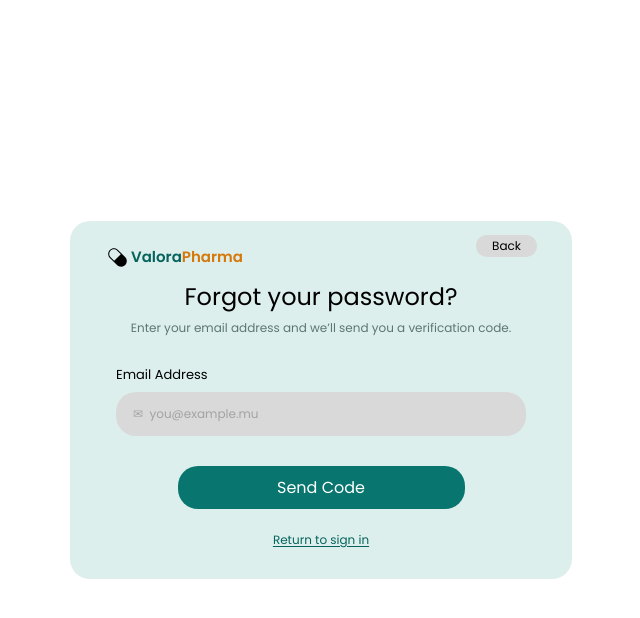
After one commit to shahilgobin-ctrl/Valora_Pharma, a Django app: page /password/forgot/ in a window 1280 px wide. The commit adds this page. Shown: the top 618 px of the page, without its empty margins (319-959 px from the left). Run offline with Django 5.2, Linux system fonts and the light colour scheme.

Commit message:
Add email-code password recovery and terms consent

```diff
--- a/backend/accounts/forms.py
+++ b/backend/accounts/forms.py
@@ -20,6 +20,11 @@ class RegistrationForm(forms.ModelForm):
     password = forms.CharField(
         strip=False, widget=forms.PasswordInput, label="Password",
         help_text="Use at least 8 characters. Avoid common or entirely numeric passwords.",
+    )
+    agree_terms = forms.BooleanField(
+        required=True,
+        label="I agree to the Terms and Conditions",
+        error_messages={"required": "You must agree to the Terms and Conditions."},
     )
 
     class Meta:
@@ -95,3 +100,39 @@ class LoginForm(forms.Form):
                 raise ValidationError("Invalid email or password. Staff accounts must be approved before signing in.")
             self.user = user
         return cleaned
+
+
+class PasswordResetRequestForm(forms.Form):
+    email = forms.EmailField(label="Email Address")
+
+    def clean_email(self):
+        return canonical_email(self.cleaned_data["email"])
+
+
+class PasswordResetVerifyForm(forms.Form):
+    code = forms.RegexField(
+        regex=r"^\d{6}$", label="Verification Code",
+        error_messages={"invalid": "Enter the six-digit code from your email."},
+    )
+
+
+class PasswordResetNewPasswordForm(forms.Form):
+    new_password1 = forms.CharField(strip=False, widget=forms.PasswordInput, label="New Password")
+    new_password2 = forms.CharField(strip=False, widget=forms.PasswordInput, label="Confirm New Password")
+
+    def __init__(self, *args, user=None, **kwargs):
+        self.user = user
+        super().__init__(*args, **kwargs)
+
+    def clean(self):
+        cleaned = super().clean()
+        password1 = cleaned.get("new_password1")
+        password2 = cleaned.get("new_password2")
+        if password1 and password2 and password1 != password2:
+            self.add_error("new_password2", "The passwords do not match.")
+        if password1:
+            try:
+                validate_password(password1, self.user)
+            except ValidationError as error:
+                self.add_error("new_password1", error)
+        return cleaned
--- a/backend/accounts/urls.py
+++ b/backend/accounts/urls.py
@@ -8,4 +8,11 @@ urlpatterns = [
     path("staff/login/", views.login_view, {"staff": True}, name="staff_login"),
     path("staff/register/", views.register_view, {"staff": True}, name="staff_register"),
     path("logout/", views.logout_view, name="logout"),
+    path("password/forgot/", views.password_forgot_view, name="password_forgot"),
+    path("password/verify/", views.password_verify_view, name="password_verify"),
+    path("password/new/", views.password_new_view, name="password_new"),
+    path("staff/password/forgot/", views.password_forgot_view, {"staff": True}, name="staff_password_forgot"),
+    path("staff/password/verify/", views.password_verify_view, {"staff": True}, name="staff_password_verify"),
+    path("staff/password/new/", views.password_new_view, {"staff": True}, name="staff_password_new"),
+    path("terms/", views.terms_view, name="terms"),
 ]
--- a/backend/accounts/views.py
+++ b/backend/accounts/views.py
@@ -1,13 +1,31 @@
+import hashlib
+import logging
+import secrets
+import uuid
+from datetime import timedelta
+
+from django.conf import settings
 from django.contrib import messages
 from django.contrib.auth import login, logout
+from django.core.cache import cache
+from django.core.mail import send_mail
 from django.db import IntegrityError, transaction
 from django.shortcuts import redirect, render
 from django.urls import reverse
+from django.utils import timezone
+from django.utils.crypto import constant_time_compare, salted_hmac
 from django.views.decorators.cache import never_cache
-from django.views.decorators.http import require_http_methods, require_POST
-from .forms import LoginForm, RegistrationForm
-from .models import User
+from django.views.decorators.http import require_GET, require_http_methods, require_POST
+from .forms import (
+    LoginForm, PasswordResetNewPasswordForm, PasswordResetRequestForm,
+    PasswordResetVerifyForm, RegistrationForm,
+)
+from .models import PasswordResetChallenge, TERMS_VERSION, User
 from .rate_limit import is_limited, key_for_request, record_failure, reset_failures
+
+logger = logging.getLogger(__name__)
+RESET_SESSION_KEY = "password_reset_flow"
+INVALID_CODE_MESSAGE = "The code is invalid or expired. Request a new code if needed."
 
 def flow_context(request, staff):
     account_type = User.AccountType.STAFF if staff else User.AccountType.CUSTOMER
@@ -16,6 +34,8 @@ def flow_context(request, staff):
         "authenticated": request.user.is_authenticated and request.user.account_type == account_type,
         "login_url": reverse("accounts:staff_login" if staff else "accounts:login"),
         "register_url": reverse("accounts:staff_register" if staff else "accounts:register"),
+        "password_forgot_url": reverse("accounts:staff_password_forgot" if staff else "accounts:password_forgot"),
+        "terms_url": reverse("accounts:terms") + ("?from=staff" if staff else ""),
     }
 
 @never_cache
@@ -54,6 +74,8 @@ def register_view(request, staff=False):
                 user.is_active = not staff
                 user.is_staff = False
                 user.is_superuser = False
+                user.terms_accepted_at = timezone.now()
+                user.terms_version = TERMS_VERSION
                 user.save()
         except IntegrityError:
             # The database catches two registrations arriving at once.
@@ -74,3 +96,193 @@ def logout_view(request):
     logout(request)
     messages.success(request, "You have signed out.")
     return redirect("accounts:staff_login" if staff else "accounts:login")
+
+
+def _reset_route(staff, stage):
+    prefix = "staff_password_" if staff else "password_"
+    return reverse("accounts:" + prefix + stage)
+
+
+def _code_hash(token, code):
+    return salted_hmac("accounts.password-reset-code", f"{token}:{code}").hexdigest()
+
+
+def _reset_request_allowed(request, account_type, email):
+    # Apply the same limits before looking up an account, including unknown emails.
+    email_key = "password-reset-email:" + hashlib.sha256(f"{account_type}:{email}".encode()).hexdigest()
+    ip = request.META.get("REMOTE_ADDR", "unknown")
+    ip_key = "password-reset-ip:" + hashlib.sha256(ip.encode()).hexdigest()
+    if cache.get(ip_key, 0) >= settings.PASSWORD_RESET_IP_LIMIT:
+        return False
+    if not cache.add(email_key, 1, timeout=settings.PASSWORD_RESET_REQUEST_COOLDOWN_SECONDS):
+        return False
+    if not cache.add(ip_key, 1, timeout=settings.PASSWORD_RESET_IP_WINDOW_SECONDS):
+        try:
+            cache.incr(ip_key)
+        except ValueError:
+            cache.add(ip_key, 1, timeout=settings.PASSWORD_RESET_IP_WINDOW_SECONDS)
+    return True
+
+
+def _reset_flow(request, account_type):
+    flow = request.session.get(RESET_SESSION_KEY)
+    if not isinstance(flow, dict) or flow.get("account_type") != account_type:
+        return None
+    try:
+        uuid.UUID(flow.get("token", ""))
+    except (TypeError, ValueError, AttributeError):
+        return None
+    return flow
+
+
+def _challenge(request, account_type):
+    flow = _reset_flow(request, account_type)
+    if flow is None:
+        return None
+    return PasswordResetChallenge.objects.select_related("user").filter(
+        token=flow["token"], account_type=account_type,
+    ).first()
+
+
+def _usable_challenge(challenge, account_type, *, verified=False):
+    if not challenge or challenge.account_type != account_type:
+        return False
+    if challenge.consumed_at or challenge.expires_at <= timezone.now():
+        return False
+    if challenge.attempts >= settings.PASSWORD_RESET_MAX_ATTEMPTS:
+        return False
+    if not challenge.user.is_active or challenge.user.account_type != account_type:
+        return False
+    return bool(challenge.verified_at) if verified else not challenge.verified_at
+
+
+@never_cache
+@require_http_methods(["GET", "POST"])
+def password_forgot_view(request, staff=False):
+    account_type = User.AccountType.STAFF if staff else User.AccountType.CUSTOMER
+    form = PasswordResetRequestForm(request.POST if request.method == "POST" else None)
+    if request.method == "POST" and form.is_valid():
+        email = form.cleaned_data["email"]
+        old_flow = _reset_flow(request, account_type)
+        token = (old_flow.get("token") if old_flow and old_flow.get("email") == email
+                 else str(uuid.uuid4()))
+        if _reset_request_allowed(request, account_type, email):
+            user = User.objects.filter(email=email, account_type=account_type, is_active=True).first()
+            if user:
+                code = f"{secrets.randbelow(1_000_000):06d}"
+                expiry = timezone.now() + timedelta(seconds=settings.PASSWORD_RESET_CODE_TTL_SECONDS)
+                challenge = PasswordResetChallenge.objects.create(
+                    user=user, account_type=account_type, code_hash="", expires_at=expiry,
+                )
+                challenge.code_hash = _code_hash(challenge.token, code)
+                challenge.save(update_fields=["code_hash"])
+                try:
+                    send_mail(
+                        "ValoraPharma password reset code",
+                        f"Your ValoraPharma password reset code is {code}. "
+                        f"It expires in {settings.PASSWORD_RESET_CODE_TTL_SECONDS // 60} minutes. "
+                        "If you did not request this, you can ignore this email.",
+                        settings.DEFAULT_FROM_EMAIL, [user.email], fail_silently=False,
+                    )
+                except Exception:
+                    logger.exception("Password reset email delivery failed")
+                    challenge.delete()
+                else:
+                    PasswordResetChallenge.objects.filter(
+                        user=user, consumed_at__isnull=True,
+                    ).exclude(pk=challenge.pk).update(consumed_at=timezone.now())
+                    token = str(challenge.token)
+        request.session[RESET_SESSION_KEY] = {
+            "account_type": account_type, "email": email, "token": token, "attempts": 0,
+        }
+        messages.success(request, "If an eligible account exists, we have sent a verification code to that email address.")
+        if _usable_challenge(_challenge(request, account_type), account_type, verified=True):
+            return redirect(_reset_route(staff, "new"))
+        return redirect(_reset_route(staff, "verify"))
+    context = flow_context(request, staff)
+    context.update(form=form, back_url=context["login_url"])
+    return render(request, "accounts/password_forgot.html", context)
+
+
+@never_cache
+@require_http_methods(["GET", "POST"])
+def password_verify_view(request, staff=False):
+    account_type = User.AccountType.STAFF if staff else User.AccountType.CUSTOMER
+    flow = _reset_flow(request, account_type)
+    if flow is None:
+        return redirect(_reset_route(staff, "forgot"))
+    challenge = _challenge(request, account_type)
+    if _usable_challenge(challenge, account_type, verified=True):
+        return redirect(_reset_route(staff, "new"))
+    if challenge and not _usable_challenge(challenge, account_type):
+        request.session.pop(RESET_SESSION_KEY, None)
+        messages.error(request, INVALID_CODE_MESSAGE)
+        return redirect(_reset_route(staff, "forgot"))
+    if flow.get("attempts", 0) >= settings.PASSWORD_RESET_MAX_ATTEMPTS:
+        request.session.pop(RESET_SESSION_KEY, None)
+        messages.error(request, INVALID_CODE_MESSAGE)
+        return redirect(_reset_route(staff, "forgot"))
+    form = PasswordResetVerifyForm(request.POST if request.method == "POST" else None)
+    if request.method == "POST" and form.is_valid():
+        if challenge:
+            with transaction.atomic():
+                challenge = PasswordResetChallenge.objects.select_for_update().select_related("user").get(pk=challenge.pk)
+                if _usable_challenge(challenge, account_type) and constant_time_compare(
+                    challenge.code_hash, _code_hash(challenge.token, form.cleaned_data["code"]),
+                ):
+                    challenge.verified_at = timezone.now()
+                    challenge.save(update_fields=["verified_at"])
+                    return redirect(_reset_route(staff, "new"))
+                if _usable_challenge(challenge, account_type):
+                    challenge.attempts += 1
+                    challenge.save(update_fields=["attempts"])
+        else:
+            flow["attempts"] = flow.get("attempts", 0) + 1
+            request.session[RESET_SESSION_KEY] = flow
+        form.add_error("code", INVALID_CODE_MESSAGE)
+    context = flow_context(request, staff)
+    context.update(form=form, back_url=_reset_route(staff, "forgot"))
+    return render(request, "accounts/password_verify.html", context)
+
+
+@never_cache
+@require_http_methods(["GET", "POST"])
+def password_new_view(request, staff=False):
+    account_type = User.AccountType.STAFF if staff else User.AccountType.CUSTOMER
+    challenge = _challenge(request, account_type)
+    if not _usable_challenge(challenge, account_type, verified=True):
+        request.session.pop(RESET_SESSION_KEY, None)
+        messages.error(request, "Start password recovery again to set a new password.")
+        return redirect(_reset_route(staff, "forgot"))
+    form = PasswordResetNewPasswordForm(
+        request.POST if request.method == "POST" else None, user=challenge.user,
+    )
+    if request.method == "POST" and form.is_valid():
+        with transaction.atomic():
+            locked = PasswordResetChallenge.objects.select_for_update().select_related("user").get(pk=challenge.pk)
+            if not _usable_challenge(locked, account_type, verified=True):
+                request.session.pop(RESET_SESSION_KEY, None)
+                messages.error(request, "Start password recovery again to set a new password.")
+                return redirect(_reset_route(staff, "forgot"))
+            locked.user.set_password(form.cleaned_data["new_password1"])
+            locked.user.save(update_fields=["password"])
+            locked.consumed_at = timezone.now()
+            locked.save(update_fields=["consumed_at"])
+            PasswordResetChallenge.objects.filter(
+                user=locked.user, consumed_at__isnull=True,
+            ).exclude(pk=locked.pk).update(consumed_at=timezone.now())
+        logout(request)
+        messages.success(request, "Your password has been changed. Sign in with your new password.")
+        return redirect("accounts:staff_login" if staff else "accounts:login")
+    context = flow_context(request, staff)
+    context.update(form=form, back_url=_reset_route(staff, "forgot"))
+    return render(request, "accounts/password_new.html", context)
+
+
+@never_cache
+@require_GET
+def terms_view(request):
+    staff = request.GET.get("from") == "staff"
+    context = flow_context(request, staff)
+    context.update(form=None, back_url=context["register_url"], terms_version=TERMS_VERSION)
+    return render(request, "accounts/terms.html", context)
--- a/frontend/static/accounts/auth.css
+++ b/frontend/static/accounts/auth.css
@@ -143,3 +143,33 @@ input[aria-invalid=true],select[aria-invalid=true]{box-shadow:0 0 0 2px var(--er
 }
 @media(max-width:405px){.register-pair{grid-template-columns:1fr;row-gap:14px}}
 @media(prefers-reduced-motion:reduce){*{scroll-behavior:auto}}
+
+/* Account recovery and consent use the same colors, fields and buttons as sign in. */
+.login-page-back{position:absolute;z-index:2;top:27px;right:28px;width:70px;height:30px}
+.login-form-options{display:flex;justify-content:flex-end;margin-top:10px}
+.forgot-link{display:inline-flex;align-items:center;justify-content:center;min-height:30px;padding:5px 14px;border-radius:20px;background:var(--teal);color:#fff;font-family:Poppins,Arial,sans-serif;font-size:12px;line-height:1.25}
+.forgot-link:hover{background:#06645e;color:#fff;text-decoration:none}
+.login-form .login-submit{margin-top:17px}
+.register-consent{margin-top:18px}
+.register-consent label{display:flex;align-items:flex-start;gap:10px;font-size:12px;line-height:1.5;cursor:pointer}
+.register-consent input[type=checkbox]{flex:none;width:18px;height:18px;min-width:18px;margin:1px 0 0;accent-color:var(--teal);cursor:pointer}
+.register-consent a{color:var(--brand);text-decoration:underline;text-underline-offset:2px}
+.register-consent .field-errors{margin-left:28px}
+.register-form .register-submit{margin-top:24px}
+.recovery-card,.terms-card{min-height:0;padding-bottom:30px}
+.recovery-subtitle{text-align:center;font-size:12px;color:#5c7772}
+.recovery-form{margin-top:28px}
+.recovery-form .register-field input{height:44px;padding-left:17px}
+.recovery-form .password-control input{padding-right:48px}
+.recovery-field-spaced{margin-top:20px}
+.recovery-submit{width:min(287px,100%);min-height:43px;margin:30px auto 0;border-radius:20px;font-size:16px}
+.recovery-footer{margin-top:22px;text-align:center;font-size:12px;line-height:1.5}
+.recovery-footer a{color:var(--brand);text-decoration:underline;text-underline-offset:2px}
+.terms-card{width:min(640px,100%)}
+.terms-content{max-width:520px;margin:24px auto 0;font-size:13px;line-height:1.65}
+.terms-content h2{margin:20px 0 5px;font-size:17px;font-weight:600}
+.terms-draft{padding:12px 14px;background:#f3faf7;border-left:3px solid var(--teal);border-radius:8px}
+.terms-return{display:flex;align-items:center;justify-content:center;width:min(287px,100%);min-height:43px;margin:28px auto 0;border-radius:20px;font-size:16px}
+.terms-return:hover{color:#fff;text-decoration:none}
+@media(max-width:760px){.login-page-back{top:26px;right:20px}}
+@media(max-width:480px){.recovery-card,.terms-card{min-height:0}.terms-content{font-size:12px}}
--- a/frontend/templates/accounts/base.html
+++ b/frontend/templates/accounts/base.html
@@ -6,7 +6,7 @@
   <meta name="viewport" content="width=device-width, initial-scale=1">
   <meta name="theme-color" content="#cfebdf">
   <title>{% block title %}Pharmacy Portal{% endblock %}</title>
-  <link rel="stylesheet" href="{% static 'accounts/auth.css' %}?v=20260929-1">
+  <link rel="stylesheet" href="{% static 'accounts/auth.css' %}?v=20261024-1">
   <script src="{% static 'accounts/auth.js' %}" defer></script>
 </head>
 <body class="{% block body_class %}{% endblock %}">
--- a/frontend/templates/accounts/login.html
+++ b/frontend/templates/accounts/login.html
@@ -4,6 +4,7 @@
 {% block body_class %}login-page{% if is_staff_flow %} login-page--staff{% endif %}{% endblock %}
 {% block content %}
 <main class="login-layout">
+  {% if is_staff_flow %}<a class="back-link login-page-back" href="{% url 'accounts:login' %}">Back</a>{% endif %}
   <div class="login-background" aria-hidden="true"><img src="{% static 'accounts/assets/login-background.png' %}" alt=""></div>
   <div class="login-brand brand"><img src="{% static 'accounts/assets/pill-login.svg' %}" alt=""><span>Valora<span class="brand-accent">Pharma</span></span></div>
   <div class="pharmacy-photo" aria-hidden="true"><img src="{% static 'accounts/assets/pharmacy-shelves.png' %}" alt=""></div>
@@ -41,6 +42,7 @@
           </div>
           {% if form.password.errors %}<div class="field-errors" id="password-errors">{% for error in form.password.errors %}<p>{{ error }}</p>{% endfor %}</div>{% endif %}
         </div>
+        <div class="login-form-options"><a class="forgot-link" href="{{ password_forgot_url }}">Forgot password?</a></div>
         <button class="primary-button login-submit" type="submit">Sign In</button>
       </form>
       {% endif %}
--- /dev/null
+++ b/frontend/templates/accounts/password_forgot.html
@@ -0,0 +1,25 @@
+{% extends 'accounts/base.html' %}
+{% load static %}
+{% block title %}Forgot Password · ValoraPharma{% endblock %}
+{% block body_class %}registration-page recovery-page{% endblock %}
+{% block content %}
+<main class="register-card recovery-card" aria-labelledby="recovery-title">
+  <header class="register-header">
+    <a class="register-brand brand" href="{{ login_url }}" aria-label="ValoraPharma sign in"><img src="{% static 'accounts/assets/pill-register.svg' %}" alt=""><span>Valora<span class="brand-accent">Pharma</span></span></a>
+    <a class="back-link" href="{{ back_url }}">Back</a>
+  </header>
+  <h1 id="recovery-title">Forgot your password?</h1>
+  <p class="register-subtitle recovery-subtitle">Enter your {% if is_staff_flow %}staff {% endif %}email address and we’ll send you a verification code.</p>
+  {% include 'accounts/feedback.html' %}
+  <form class="register-form recovery-form" method="post">
+    {% csrf_token %}
+    <div class="register-field">
+      <label for="id_email">Email Address</label>
+      <input id="id_email" name="email" type="email" autocomplete="email" placeholder="✉  you@example.mu" value="{{ form.email.value|default_if_none:'' }}" required maxlength="254"{% if form.email.errors %} aria-invalid="true" aria-describedby="email-errors"{% endif %}>
+      {% if form.email.errors %}<div class="field-errors" id="email-errors">{% for error in form.email.errors %}<p>{{ error }}</p>{% endfor %}</div>{% endif %}
+    </div>
+    <button class="primary-button recovery-submit" type="submit">Send Code</button>
+  </form>
+  <p class="recovery-footer"><a href="{{ login_url }}">Return to sign in</a></p>
+</main>
+{% endblock %}
--- a/frontend/templates/accounts/register.html
+++ b/frontend/templates/accounts/register.html
@@ -52,6 +52,10 @@
       <div class="password-control"><input id="id_password" name="password" type="password" autocomplete="new-password" placeholder="🔒  Create a password" required{% if form.password.errors %} aria-invalid="true" aria-describedby="password-errors"{% endif %}><button class="password-toggle" type="button" aria-label="Show password" aria-controls="id_password" aria-pressed="false" data-password-toggle><span aria-hidden="true">👁</span></button></div>
       {% if form.password.errors %}<div class="field-errors" id="password-errors">{% for error in form.password.errors %}<p>{{ error }}</p>{% endfor %}</div>{% endif %}
     </div>
+    <div class="register-consent">
+      <label for="id_agree_terms"><input id="id_agree_terms" name="agree_terms" type="checkbox" required{% if form.agree_terms.value %} checked{% endif %}{% if form.agree_terms.errors %} aria-invalid="true" aria-describedby="terms-errors"{% endif %}><span>I agree to the <a href="{% url 'accounts:terms' %}{% if is_staff_flow %}?from=staff{% endif %}">Terms &amp; Conditions</a>.</span></label>
+      {% if form.agree_terms.errors %}<div class="field-errors" id="terms-errors">{% for error in form.agree_terms.errors %}<p>{{ error }}</p>{% endfor %}</div>{% endif %}
+    </div>
     <button class="primary-button register-submit" type="submit"><span>Register</span></button>
   </form>
 </main>
```
Also changed, not shown: VERIFICATION.md (+6 -7 lines), backend/accounts/models.py (+23 -0 lines), backend/accounts/tests.py (+124 -1 lines), backend/config/settings.py (+25 -0 lines), frontend/templates/accounts/password_new.html (added, +29 -0 lines), frontend/templates/accounts/password_verify.html (added, +25 -0 lines), frontend/templates/accounts/terms.html (added, +23 -0 lines), README.md, backend/accounts/migrations/0002_user_terms_accepted_at_user_terms_version_and_more.py (added), 1 other file.
